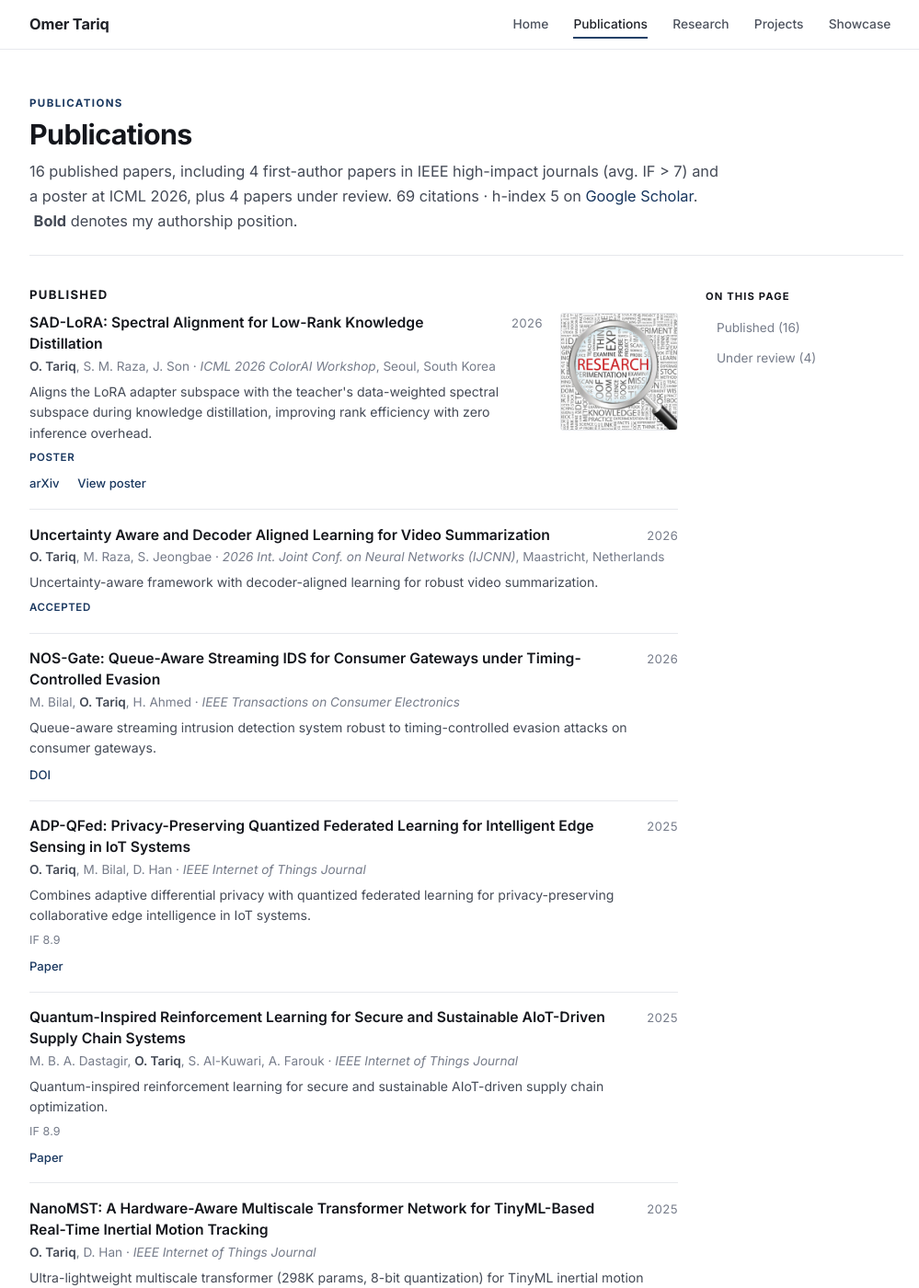
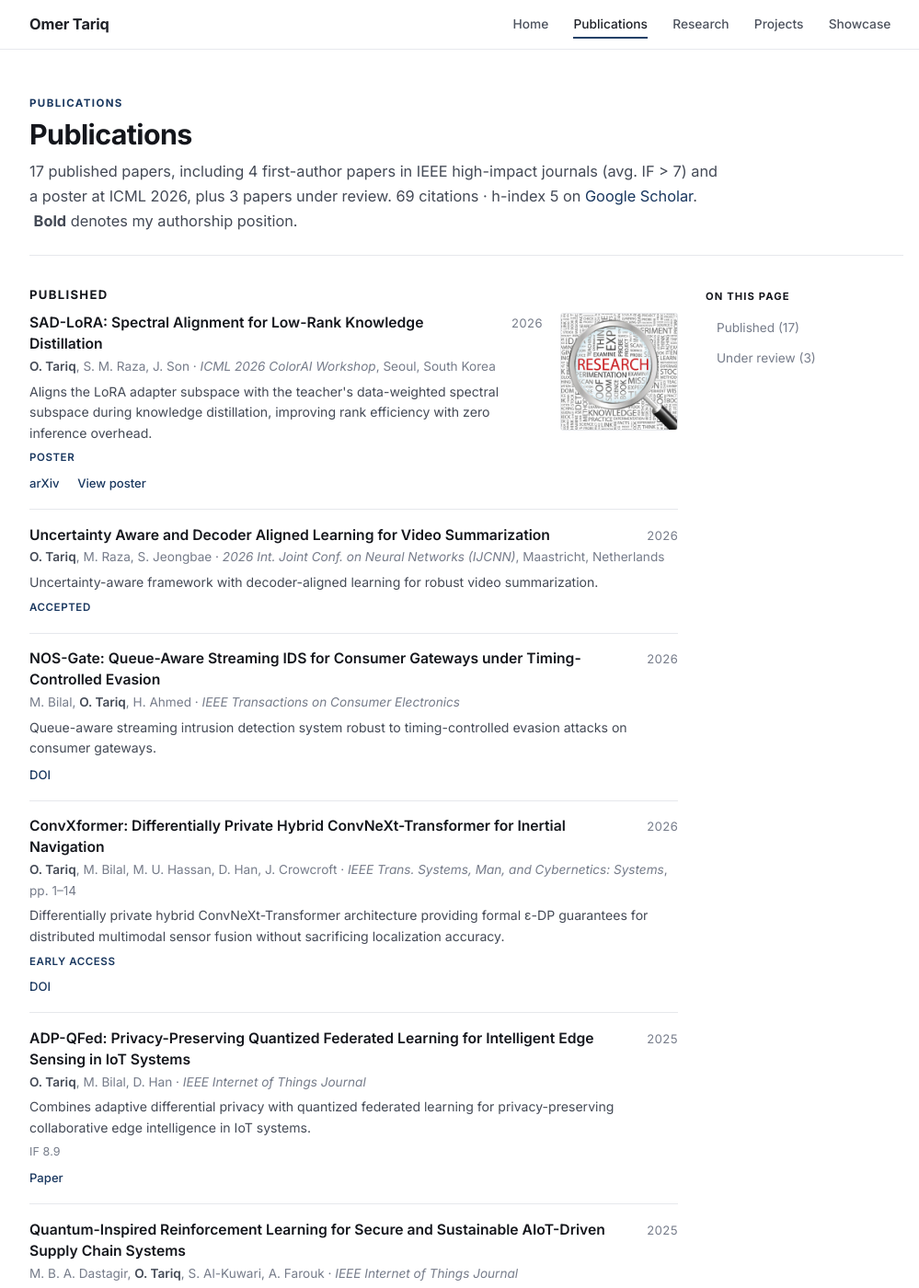
Before and after one commit to OmerTariq-KAIST/OmerTariq-KAIST.github.io, a Jekyll site: the page built from publications.html, in a window 1280 px wide and 1400 px high. Shown: the whole window at 92% size, without its empty margins (133-1132 px from the left). Built offline with Jekyll 4.4.1, drawn with Linux system fonts in a browser that asks for light colours; a style sheet for code colours, icons or effects is not loaded; some of the changed text lies outside the part shown.

Commit message:
Publish ConvXformer and reframe research interests as spatial intelligence
ConvXformer is now published (IEEE TSMC: Systems, Early Access,
DOI 10.1109/TSMC.2026.3702897) — move it from under-review to
published on the Publications and Projects pages, feature it on
Home, and update publication counts (17 published, 3 under review).
Weave the "spatial intelligence" framing (3D/4D geometry, multimodal
grounding, vision-language alignment) into Home and Research per
the updated CV.

Co-Authored-By: Claude Sonnet 5 <noreply@anthropic.com>

```diff
--- a/_layouts/default.html
+++ b/_layouts/default.html
@@ -4,7 +4,7 @@
 <head>
     <meta charset="utf-8">
     <meta name="viewport" content="width=device-width, initial-scale=1, shrink-to-fit=no">
-    <meta name="description" content="Omer Tariq — Research Scientist at Neubility, Ph.D. KAIST (2025). Research in 3D perception, embodied AI, VLA models, and efficient edge deployment on NVIDIA Jetson Orin.">
+    <meta name="description" content="Omer Tariq — Research Scientist at Neubility, Ph.D. KAIST (2025). Research in spatial intelligence, 3D perception, embodied AI, VLA models, and efficient edge deployment on NVIDIA Jetson Orin.">
     <meta name="author" content="Omer Tariq">
     <title>{{ page.title }} - {{ site.data.profile.navbar_name }}</title>
 
--- a/publications.html
+++ b/publications.html
@@ -10,8 +10,8 @@ body_attr: >-
     <div class="page-kicker">Publications</div>
     <h1>Publications</h1>
     <p class="page-lede">
-        16 published papers, including 4 first-author papers in IEEE high-impact journals (avg. IF&nbsp;&gt;&nbsp;7)
-        and a poster at ICML 2026, plus 4 papers under review.
+        17 published papers, including 4 first-author papers in IEEE high-impact journals (avg. IF&nbsp;&gt;&nbsp;7)
+        and a poster at ICML 2026, plus 3 papers under review.
         69 citations &middot; h-index 5 on
         <a href="https://scholar.google.com/citations?user=K_nyOvkAAAAJ&hl=en" target="_blank">Google Scholar</a>.
         &nbsp;<strong>Bold</strong> denotes my authorship position.
@@ -95,6 +95,17 @@ body_attr: >-
                     <div class="entry-sub">M. Bilal, <strong>O. Tariq</strong>, H. Ahmed &middot; <em>IEEE Transactions on Consumer Electronics</em></div>
                     <div class="entry-body">Queue-aware streaming intrusion detection system robust to timing-controlled evasion attacks on consumer gateways.</div>
                     <div class="link-line"><a target="_blank" href="https://doi.org/10.1109/TCE.2026.3682516">DOI</a></div>
+                </li>
+
+                <li class="entry">
+                    <div class="entry-row">
+                        <div class="entry-title">ConvXformer: Differentially Private Hybrid ConvNeXt-Transformer for Inertial Navigation</div>
+                        <div class="entry-meta">2026</div>
+                    </div>
+                    <div class="entry-sub"><strong>O. Tariq</strong>, M. Bilal, M. U. Hassan, D. Han, J. Crowcroft &middot; <em>IEEE Trans. Systems, Man, and Cybernetics: Systems</em>, pp. 1&ndash;14</div>
+                    <div class="entry-body">Differentially private hybrid ConvNeXt-Transformer architecture providing formal &epsilon;-DP guarantees for distributed multimodal sensor fusion without sacrificing localization accuracy.</div>
+                    <div class="tag-line"><span class="status-label">Early Access</span></div>
+                    <div class="link-line"><a target="_blank" href="https://doi.org/10.1109/TSMC.2026.3702897">DOI</a></div>
                 </li>
 
                 <li class="entry">
@@ -248,16 +259,6 @@ body_attr: >-
 
                 <li class="entry">
                     <div class="entry-row">
-                        <div class="entry-title">ConvXformer: Differentially Private Hybrid ConvNeXt-Transformer for Inertial Navigation</div>
-                        <div class="entry-meta">2025</div>
-                    </div>
-                    <div class="entry-sub"><strong>O. Tariq</strong>, M. Bilal, M. U. Hassan, D. Han, J. Crowcroft &middot; <em>IEEE Trans. Systems, Man, and Cybernetics: Systems</em></div>
-                    <div class="entry-body">Differentially private hybrid ConvNeXt-Transformer architecture providing formal &epsilon;-DP guarantees for distributed multimodal sensor fusion without sacrificing localization accuracy.</div>
-                    <div class="tag-line"><span class="status-label">Minor Revision</span></div>
-                </li>
-
-                <li class="entry">
-                    <div class="entry-row">
                         <div class="entry-title">TRIP: Towards Real-Time Deep Inertial Odometry for Pose-Invariant Pedestrian Navigation</div>
                         <div class="entry-meta">2025</div>
                     </div>
@@ -295,8 +296,8 @@ body_attr: >-
         <div id="navbar-categories" class="sticky-top" style="top: 84px;">
             <div class="section-heading" style="font-size: 0.7rem;">On this page</div>
             <nav class="d-flex flex-column" style="font-size: 0.85rem; gap: 6px;">
-                <a href="#published">Published (16)</a>
-                <a href="#under-review">Under review (4)</a>
+                <a href="#published">Published (17)</a>
+                <a href="#under-review">Under review (3)</a>
             </nav>
         </div>
     </div>
--- a/research.html
+++ b/research.html
@@ -8,9 +8,9 @@ navbar_title: Research
     <div class="page-kicker">Research</div>
     <h1>Research</h1>
     <p class="page-lede">
-        My research sits at the intersection of 3D computer vision, autonomous systems, and efficient
-        deep learning — building perception engines that are accurate, hardware-deployable, and safe
-        in the real world.
+        My research centers on <strong>spatial intelligence</strong> — 3D/4D geometry, multimodal
+        grounding, and vision-language alignment — for real-world embodied and on-device systems.
+        I build perception engines that are accurate, hardware-deployable, and safe in the real world.
     </p>
 </div>
 
```
Also changed, not shown: _publications/2026/2026-convxformer.md (added, +17 -0 lines), index.html (+6 -4 lines), projects.html (+5 -3 lines).
